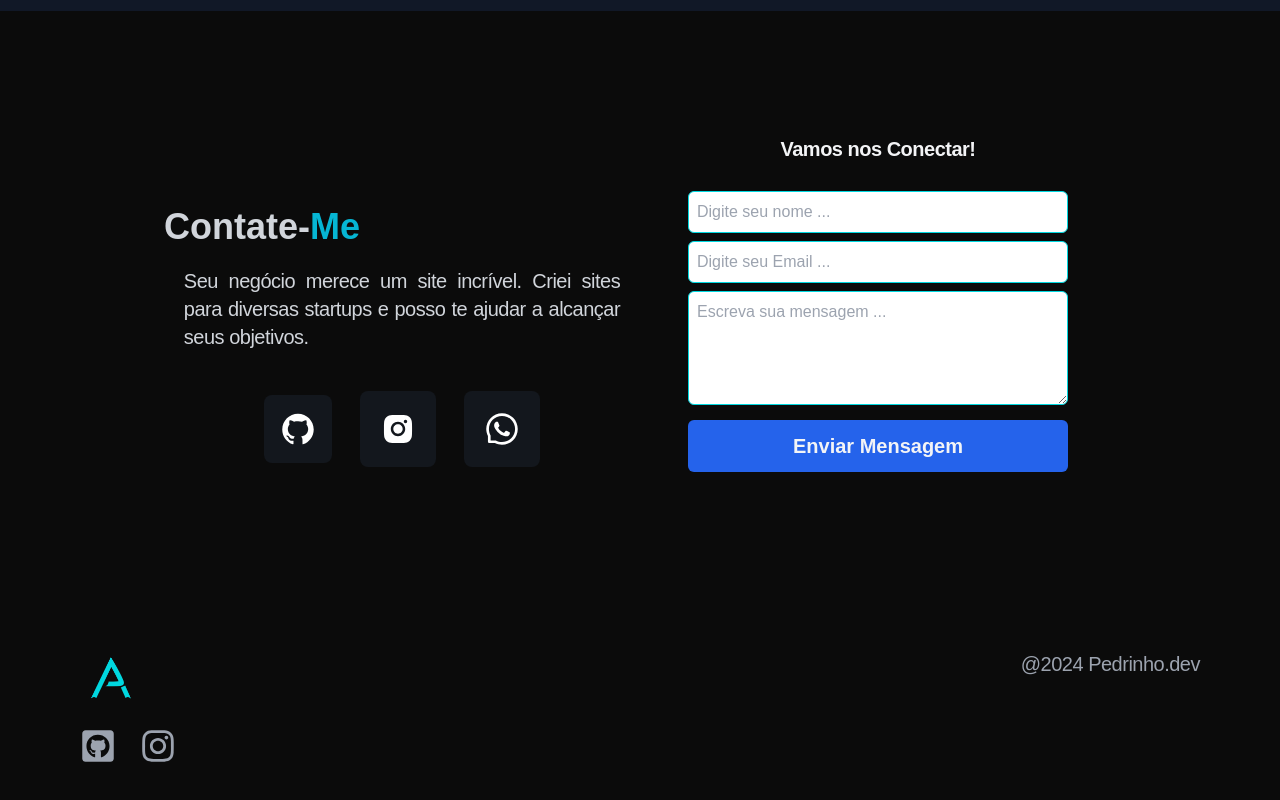
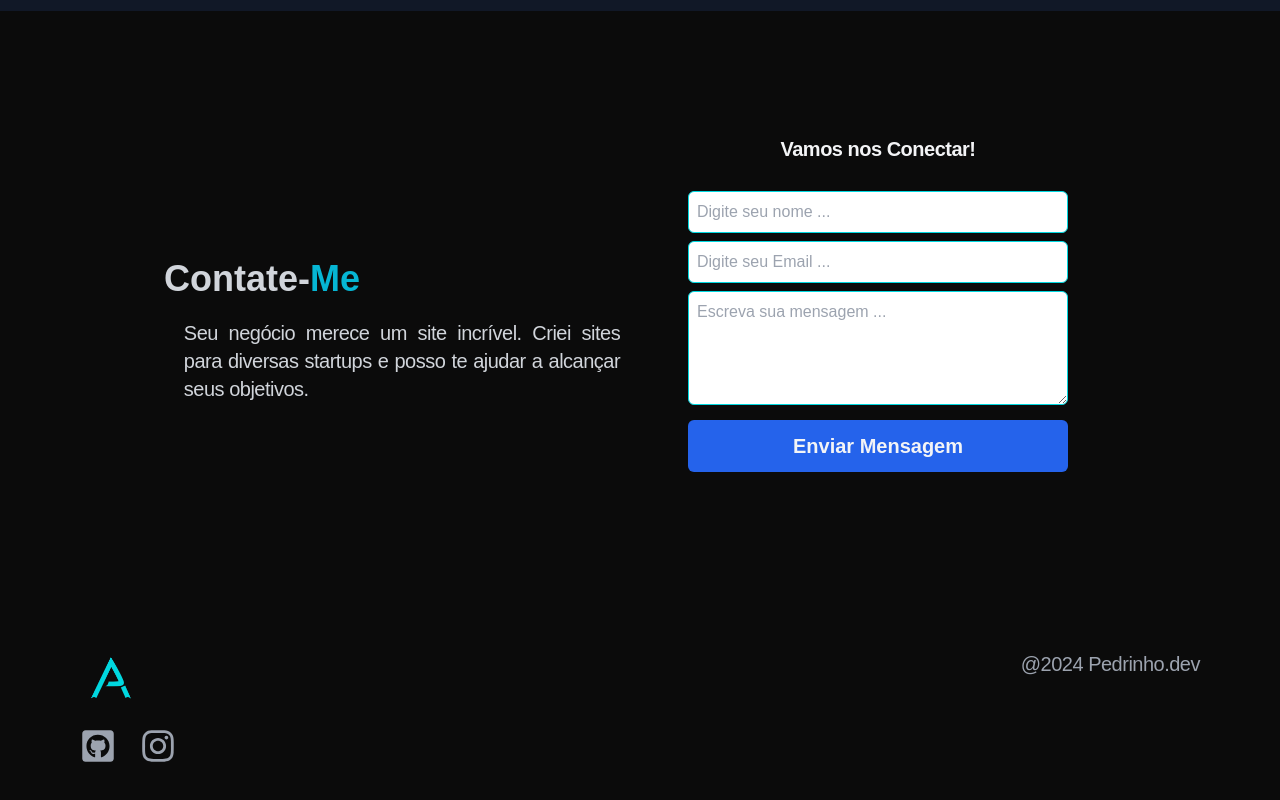
Before and after one commit to pedrinho-devv/Portfolio, a React (Vite) app: page / in a window 1280 px wide. Shown: the part 3636-4436 px from the top of the page. Built offline with nearby package versions, Linux system fonts and the light colour scheme.

Commit message:
remoção dos icons no contato.

```diff
--- a/src/Components/Footer.jsx
+++ b/src/Components/Footer.jsx
@@ -11,7 +11,7 @@ const Footer = () => {
         <div className="flex flex-row gap-6 text-gray-400 text-4xl">
           {/* Ícones com links de redes sociais */}
           <a
-            href="https://github.com"
+            href="https://github.com/pedrinho-devv"
             target="_blank"
             rel="noopener noreferrer"
             aria-label="GitHub"
--- a/src/Components/contato.jsx
+++ b/src/Components/contato.jsx
@@ -1,8 +1,4 @@
-import {
-    AiFillGithub,
-    AiFillInstagram,
-    AiOutlineWhatsApp,
-  } from "react-icons/ai";
+
 import { motion } from "framer-motion";
 
 const Contato = () => {
@@ -25,56 +21,6 @@ import {
               startups e posso te ajudar a alcançar seus objetivos.
             </p>
           </div>
-
-            <div className="flex mt-10 items-center gap-7 justify-center">
-              <motion.div
-                className="bg-gray-800/40 p-4 rounded-lg hover:scale-110 transition-transform duration-300"
-                initial={{ scale: 0 }}
-                animate={{ scale: 1 }}
-                transition={{ duration: 0.5 }}
-              >
-                <a
-                  href="https://github.com"
-                  target="_blank"
-                  rel="noopener noreferrer"
-                  aria-label="Visite meu perfil no GitHub"
-                >
-                  <AiFillGithub className="md:text-4xl text-2xl font-semibold text-white" />
-                </a>
-              </motion.div>
-
-              <motion.div
-                className="bg-gray-800/40 p-5 rounded-lg hover:scale-110 transition-transform duration-300"
-                initial={{ scale: 0 }}
-                animate={{ scale: 1 }}
-                transition={{ duration: 0.5 }}
-              >
-                <a
-                  href="https://www.instagram.com/"
-                  target="_blank"
-                  rel="noopener noreferrer"
-                  aria-label="Visite meu perfil no Instagram"
-                >
-                  <AiFillInstagram className="md:text-4xl text-2xl font-semibold text-white" />
-                </a>
-              </motion.div>
-
-              <motion.div
-                className="bg-gray-800/40 p-5 rounded-lg hover:scale-110 transition-transform duration-300"
-                initial={{ scale: 0 }}
-                animate={{ scale: 1 }}
-                transition={{ duration: 0.5 }}
-              >
-                <a
-                  href="https://web.whatsapp.com/"
-                  target="_blank"
-                  rel="noopener noreferrer"
-                  aria-label="Envie uma mensagem pelo WhatsApp"
-                >
-                  <AiOutlineWhatsApp className="md:text-4xl text-2xl font-semibold text-white" />
-                </a>
-              </motion.div>
-            </div>
         </div>
 
         <motion.form
@@ -86,7 +32,9 @@ import {
           animate={{ opacity: 1 }}
           transition={{ delay: 0.3, duration: 0.8 }}
         >
-            <p className="text-gray-100 mt-7 mb-7 text-center font-bold text-xl mb-2">Vamos nos Conectar!</p>
+          <p className="text-gray-100 mt-7 mb-7 text-center font-bold text-xl">
+            Vamos nos Conectar!
+          </p>
           <input
             type="text"
             id="name"
```
Lines whose indentation alone changed are shown as unchanged.
